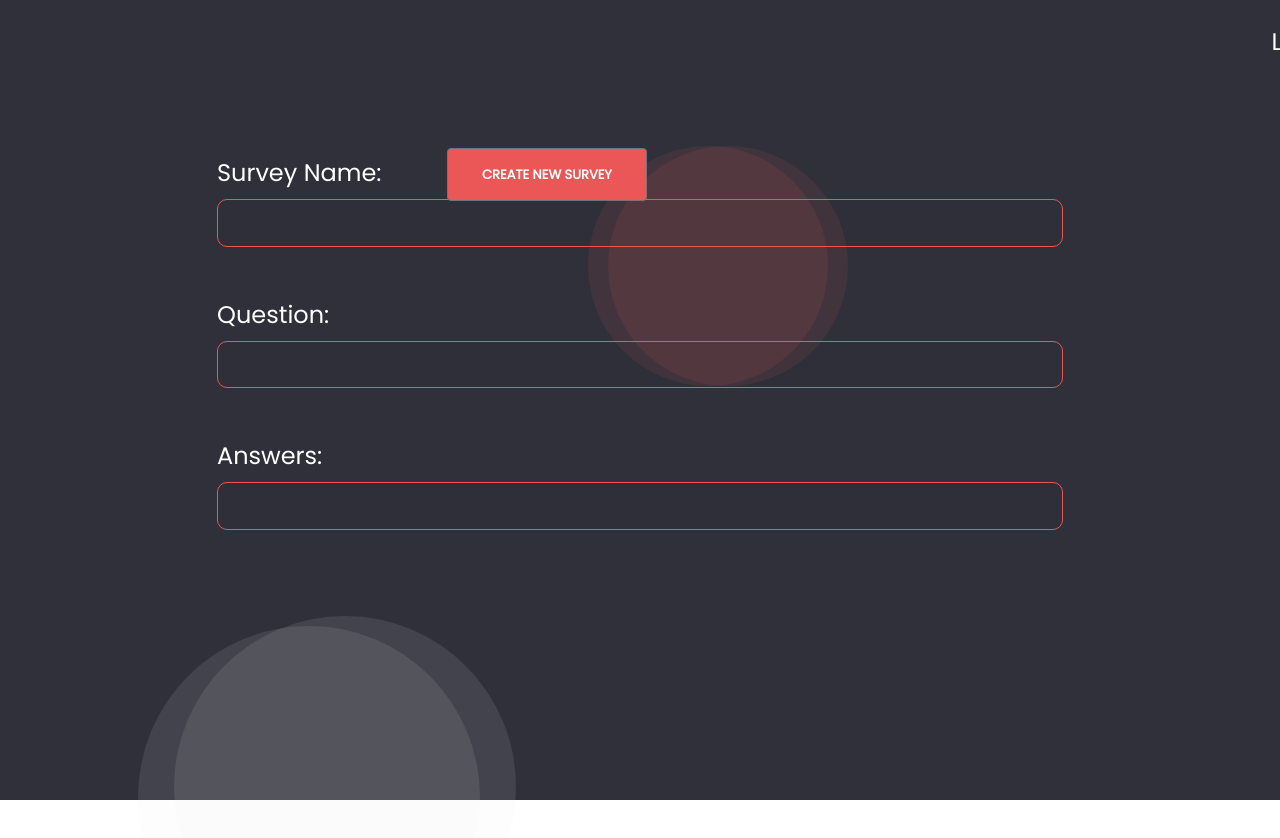
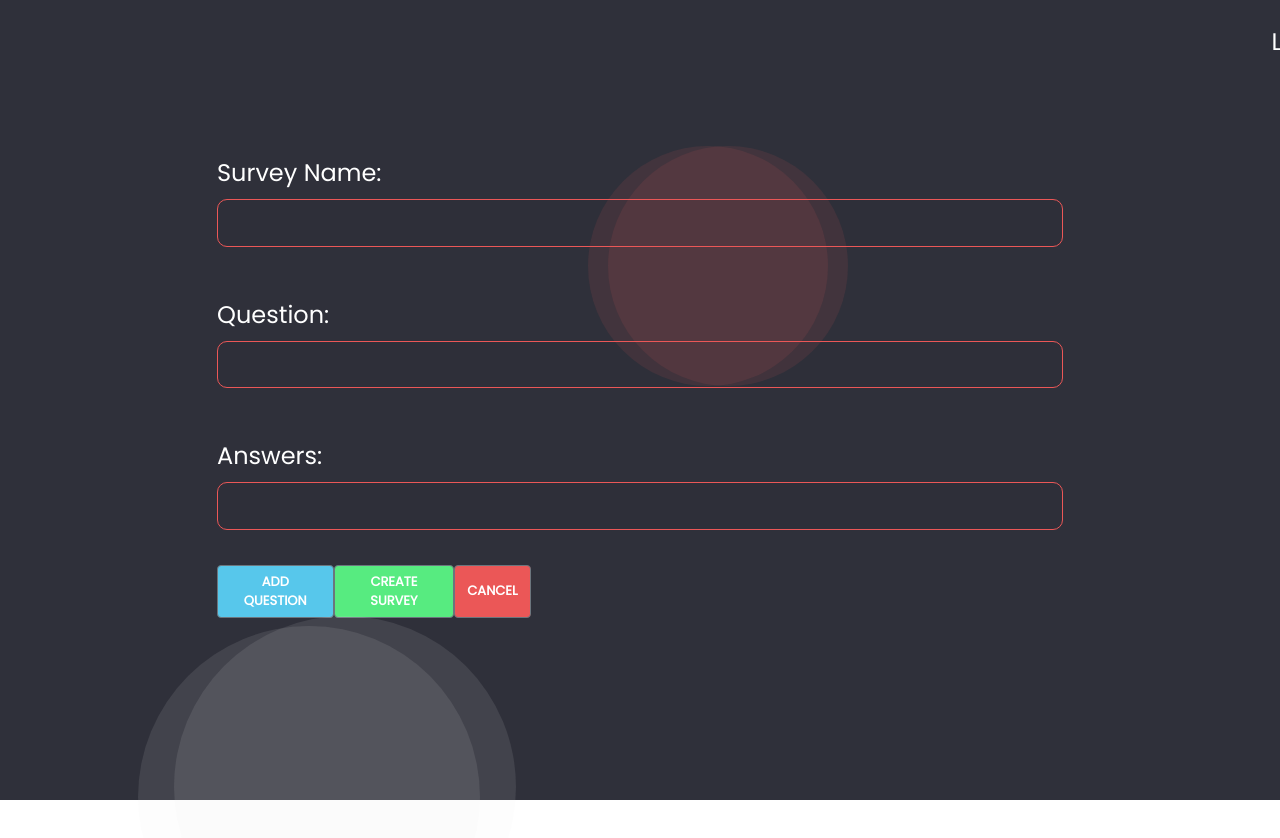
Before and after one commit to LizGlazar/SurveyApp, a React (Create React App) app in the folder frontend/survey-app/: page /coordinators-create-survey-page in a window 1280 px wide. Shown: the top 838 px of the page. Built offline with nearby package versions, Linux system fonts and the light colour scheme.

Commit message:
Implementing Coordinators Survey List Page (continued)

```diff
--- a/frontend/survey-app/src/Assets/css/surveyapp.css
+++ b/frontend/survey-app/src/Assets/css/surveyapp.css
@@ -471,8 +471,9 @@ xxxxxxxxxxxxxxxxxxxxxxxxxxxxxxxxxxxxxxxxxxxxxxxxxxxxxxxxxxxxxxxxxxxxxxxxxxxxxxxx
 
         }
 
-        .button-area-line {
+        #button-area-line {
           margin: 10px auto;
+          margin-left: 25px;
           display: -webkit-box;
           display: -moz-box;
           display: -ms-flexbox;
@@ -483,5 +484,68 @@ xxxxxxxxxxxxxxxxxxxxxxxxxxxxxxxxxxxxxxxxxxxxxxxxxxxxxxxxxxxxxxxxxxxxxxxxxxxxxxxx
           flex-direction: row;
           justify-content: space-between;
           flex-wrap: nowrap;
-          max-width: 90%;
+          max-width: 35%;
         }
+
+        #button-add-question{
+          background: #57C7EB;
+          /*position: absolute;
+          width: 365.73px;
+          height: 73.53px;
+          left: 768.39px;
+          top: 552.47px;*/
+
+          font-family: Poppins;
+          font-style: normal;
+          font-weight: bold;
+          font-size: 13px;
+          /*line-height: 100px;*/
+          /* or 417% */
+
+          /*align-items: center;
+          text-align: center;*/
+
+          color: #FFFFFF;
+        }
+
+        #button-create-survey{
+          background: #57EB80;
+          /*position: absolute;
+          width: 365.73px;
+          height: 73.53px;
+          left: 768.39px;
+          top: 552.47px;*/
+
+          font-family: Poppins;
+          font-style: normal;
+          font-weight: bold;
+          font-size: 13px;
+          /*line-height: 100px;*/
+          /* or 417% */
+
+          /*align-items: center;
+          text-align: center;*/
+
+          color: #FFFFFF;
+        }
+
+        #button-cancel{
+          background: #EB5757;
+          /*position: absolute;
+          width: 365.73px;
+          height: 73.53px;
+          left: 768.39px;
+          top: 552.47px;*/
+
+          font-family: Poppins;
+          font-style: normal;
+          font-weight: bold;
+          font-size: 13px;
+          /*line-height: 100px;*/
+          /* or 417% */
+
+          /*align-items: center;
+          text-align: center;*/
+
+          color: #FFFFFF;
+        }
--- a/frontend/survey-app/src/components/pages/CoordinatorsCreateSurveyPage.js
+++ b/frontend/survey-app/src/components/pages/CoordinatorsCreateSurveyPage.js
@@ -36,9 +36,12 @@ function CoordinatorsCreateSurveyPage() {
 
                 </div>
 
-                <div className="button-area-line">
-                <Button id="button-create-new-survey-text" variant="btn btn-success" onClick={() => history.push('/signup')}>CREATE NEW SURVEY</Button>
+                <div id="button-area-line">
+                <Button id="button-add-question" variant="btn btn-success" onClick={() => history.push('/signup')}>ADD QUESTION</Button>
+                <Button id="button-create-survey" variant="btn btn-success" onClick={() => history.push('/signup')}>CREATE SURVEY</Button>
+                <Button id="button-cancel" variant="btn btn-success" onClick={() => history.push('/signup')}>CANCEL</Button>
                 </div>
+
 
 
       </form>
```
